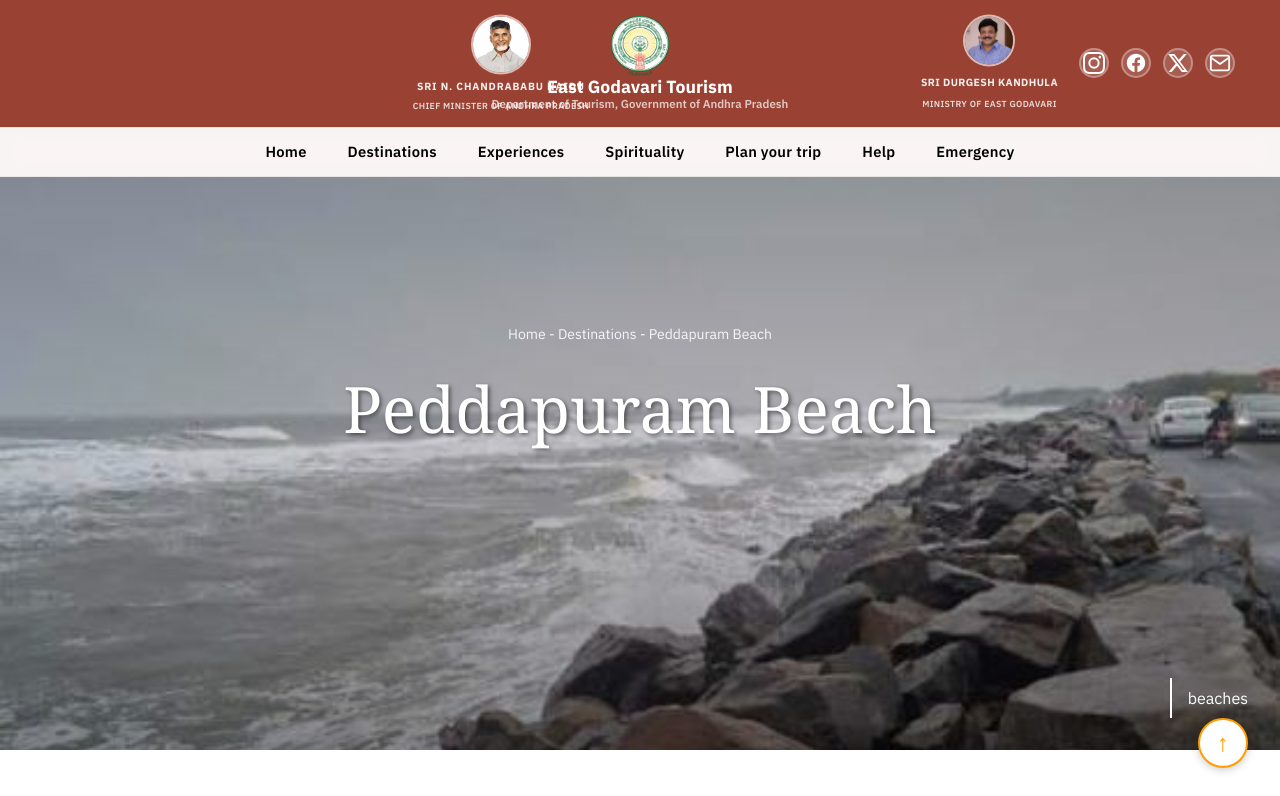
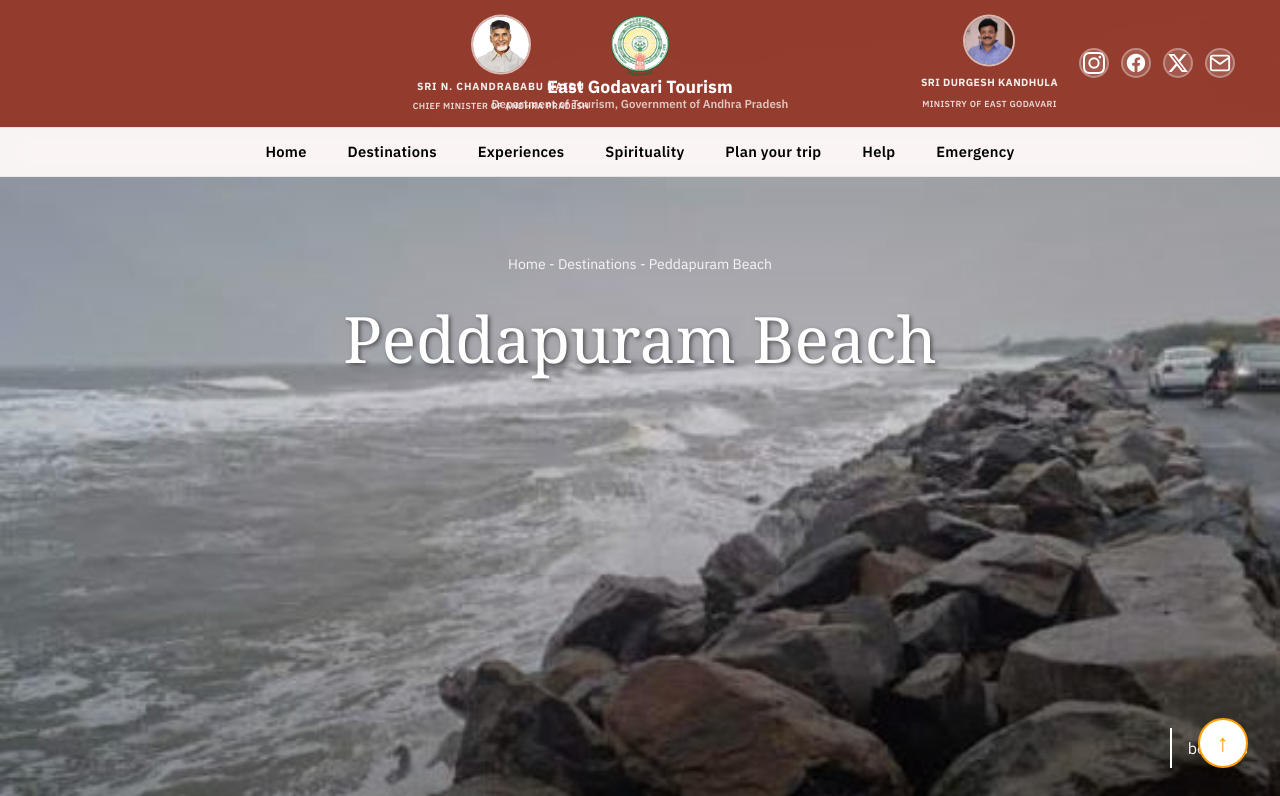
Before and after one commit to chinna632007/tourism, a React (Create React App) app: page /destination-page/1 in a window 1280 px wide. Shown: the top 796 px of the page. Built offline with nearby package versions, Linux system fonts and the light colour scheme; a web font is replaced by a local one.

Commit message:
destination changes

```diff
--- a/src/App.css
+++ b/src/App.css
@@ -2363,6 +2363,11 @@
         margin-top: -150px;
       }
 
+      /* Destination detail page - remove white gap above hero */
+      main:not(.home-page) .destination-detail-hero {
+        margin-top: -150px;
+      }
+
       @media (max-width: 767px) {
         main:not(.home-page) {
           padding-top: 110px;
@@ -2372,6 +2377,21 @@
         main:not(.home-page) .spirituality-hero {
           margin-top: -110px;
         }
+      }
+
+      /* Destination Detail Hero */
+      .destination-detail-hero {
+        position: relative;
+        width: 100%;
+        height: 100vh;
+        overflow: hidden;
+        box-sizing: border-box;
+      }
+
+      .destination-detail-hero img {
+        width: 100%;
+        height: 100%;
+        object-fit: cover;
       }
 
      @media (max-width: 767px) {
--- a/src/pages/DestinationDetailPage.js
+++ b/src/pages/DestinationDetailPage.js
@@ -62,14 +62,14 @@ const destinationDetails = {
   7: { title: 'Ramanayuni Temple', description: 'Ancient temple with historical significance', fullDescription: ['Ramanayuni Temple is dedicated to Lord Rama and showcases beautiful architecture.'], location: 'Kadiyam, East Godavari', category: 'heritage', image: exploreRamanayuniTemple },
   8: { title: 'Peddapuram Fort', description: 'Historic fort in Peddapuram', fullDescription: ['Peddapuram Fort stands as a testament to the region\'s rich history.'], location: 'Peddapuram, East Godavari', category: 'heritage', image: explorePeddapuramFort },
   9: { title: 'Rajahmundry Bridge', description: 'Iconic bridge over Godavari River', fullDescription: ['The Rajahmundry Bridge is an architectural marvel spanning the Godavari River.'], location: 'Rajahmundry, East Godavari', category: 'heritage', image: exploreRajahmundryBridge },
-  10: { title: 'Kotipalli Temple', description: 'Sacred temple on the river island', fullDescription: ['Kotipalli Temple is located on a beautiful river island and attracts devotees.'], location: 'Nuzvid, East Godavari', category: 'heritage', image: exploreKotipalliTemple },
+  10: { title: 'Mahakalehwar temple', description: 'Sacred temple on the river island', fullDescription: ['mahakaleshwar Temple is located on a beautiful river island and attracts devotees.'], location: 'Nuzvid, East Godavari', category: 'heritage', image: exploreKotipalliTemple },
   11: { title: 'Kotipalli River', description: 'Scenic river island experience', fullDescription: ['Kotipalli River offers beautiful river island experiences with boating and nature.'], location: 'Nuzvid, East Godavari', category: 'river islands', image: exploreKotipalliRiver },
   12: { title: 'Hope Island', description: 'Picturesque island in the river', fullDescription: ['Hope Island is a serene destination perfect for nature lovers and bird watchers.'], location: 'Rajahmundry, East Godavari', category: 'river islands', image: exploreHopeIsland },
   13: { title: 'Pallam Island', description: 'Tranquil river island', fullDescription: ['Pallam Island offers peaceful surroundings and beautiful river views.'], location: 'Rajahmundry, East Godavari', category: 'river islands', image: explorePallamIsland },
    14: { title: 'Godavari Island', description: 'Island in the mighty Godavari', fullDescription: ['Godavari Island is formed by the river and offers unique experiences.'], location: 'Rajahmundry, East Godavari', category: 'river islands', image: '/godavari-cards.webp' },
   15: { title: 'Yalamanchili Lanka', description: 'Island destination with scenic beauty', fullDescription: ['Yalamanchili Lanka is known for its natural beauty and peaceful environment.'], location: 'Rajahmundry, East Godavari', category: 'river islands', image: exploreYalamanchiliLanka },
   16: { title: 'Gudisa Hill', description: 'Hill station with panoramic views', fullDescription: ['Gudisa Hill offers breathtaking views of the surrounding landscape.'], location: 'Rajahmundry, East Godavari', category: 'hills', image: exploreGudisaHill },
-  17: { title: 'Pithampur Hills', description: 'Scenic hills with lush greenery', fullDescription: ['Pithampur Hills are covered with dense forests and offer trekking opportunities.'], location: 'Amalapuram, East Godavari', category: 'hills', image: explorePithampurHills },
+  17: { title: 'Pithapur Hills', description: 'Scenic hills with lush greenery', fullDescription: ['Pithapur Hills are covered with dense forests and offer trekking opportunities.'], location: 'Amalapuram, East Godavari', category: 'hills', image: explorePithampurHills },
   18: { title: 'Maridimilli Hill', description: 'Beautiful hill destination', fullDescription: ['Maridimilli Hill is known for its natural beauty and peaceful atmosphere.'], location: 'Rajahmundry, East Godavari', category: 'hills', image: exploreMaridimilliHill },
   19: { title: 'Kakinada Hill View', description: 'Hill viewpoint in Kakinada', fullDescription: ['Kakinada Hill View offers panoramic views of the city and surrounding areas.'], location: 'Kakinada, East Godavari', category: 'hills', image: exploreKakinadaHillView },
   20: { title: 'Papi Hills', description: 'Cluster of scenic river islands', fullDescription: ['Papi Hills is a cluster of beautiful river islands on the Godavari River.'], location: 'Rajahmundry, East Godavari', category: 'hills', image: explorePapiHill },
@@ -113,10 +113,10 @@ const DestinationDetailPage = () => {
   const coords = locationCoords[dest.location] || { lat: 17.0, lng: 81.8 };
 
   return (
-    <div className="page-container" style={{ paddingTop: '0', minHeight: '100vh' }}>
-      {/* Hero Section */}
-      <div style={{ position: 'relative', width: '100%', height: '600px', overflow: 'hidden' }}>
-        <img src={dest.image} alt={dest.title} style={{ width: '100%', height: '100%', objectFit: 'cover' }} />
+    <div style={{ minHeight: '100vh' }}>
+      {/* Hero Section - Full screen */}
+      <div className="destination-detail-hero">
+        <img src={dest.image} alt={dest.title} />
         <div style={{ position: 'absolute', top: 0, left: 0, right: 0, bottom: 0, background: 'linear-gradient(to bottom, rgba(0,0,0,0.3) 0%, rgba(0,0,0,0.1) 50%, rgba(0,0,0,0.4) 100%)' }}></div>
 
         <div style={{ position: 'absolute', top: '40%', left: '50%', transform: 'translate(-50%, -50%)', textAlign: 'center', color: 'white', zIndex: 5 }}>
```
